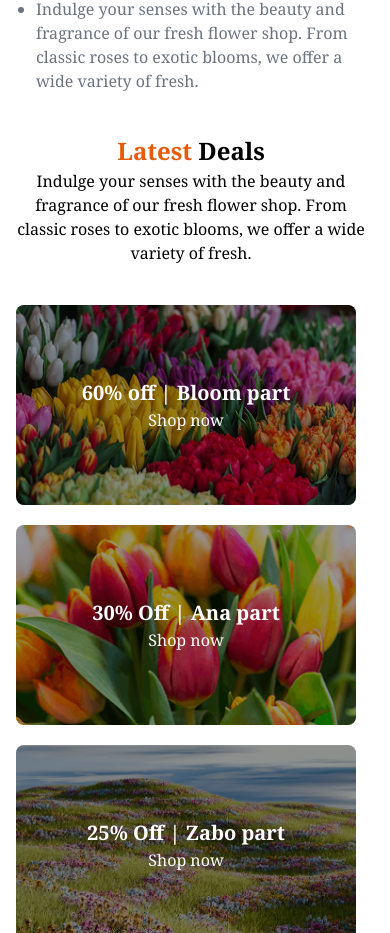
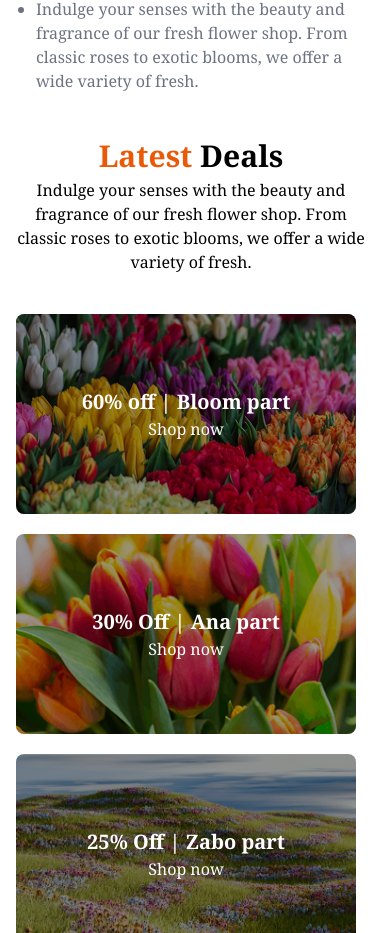
Before and after one commit to JobayerProdhan/B12A02-Responsive-flowers, a plain HTML site: page index.html in a window 390 px wide. Shown: the part 2722-3655 px from the top of the page. Drawn offline with nearby package versions, Linux system fonts and the light colour scheme.

Commit message:
all done

```diff
--- a/index.html
+++ b/index.html
@@ -189,7 +189,7 @@
 
         <section>
               <div class="text-center w-[350px] mx-auto mb-10 md:w-[1140px] md:mx-auto">
-                <h1 class="font-bold text-[24px] md:text-[50px]"><span class="primary-color">     Latest</span> Deals</h1>
+                <h1 class="font-bold text-[30px] md:text-[50px]"><span class="primary-color">     Latest</span> Deals</h1>
                 <p>Indulge your senses with the beauty and fragrance of our fresh flower shop. From classic roses to exotic blooms, we offer a wide variety of fresh.</p>
               </div>
 
```
